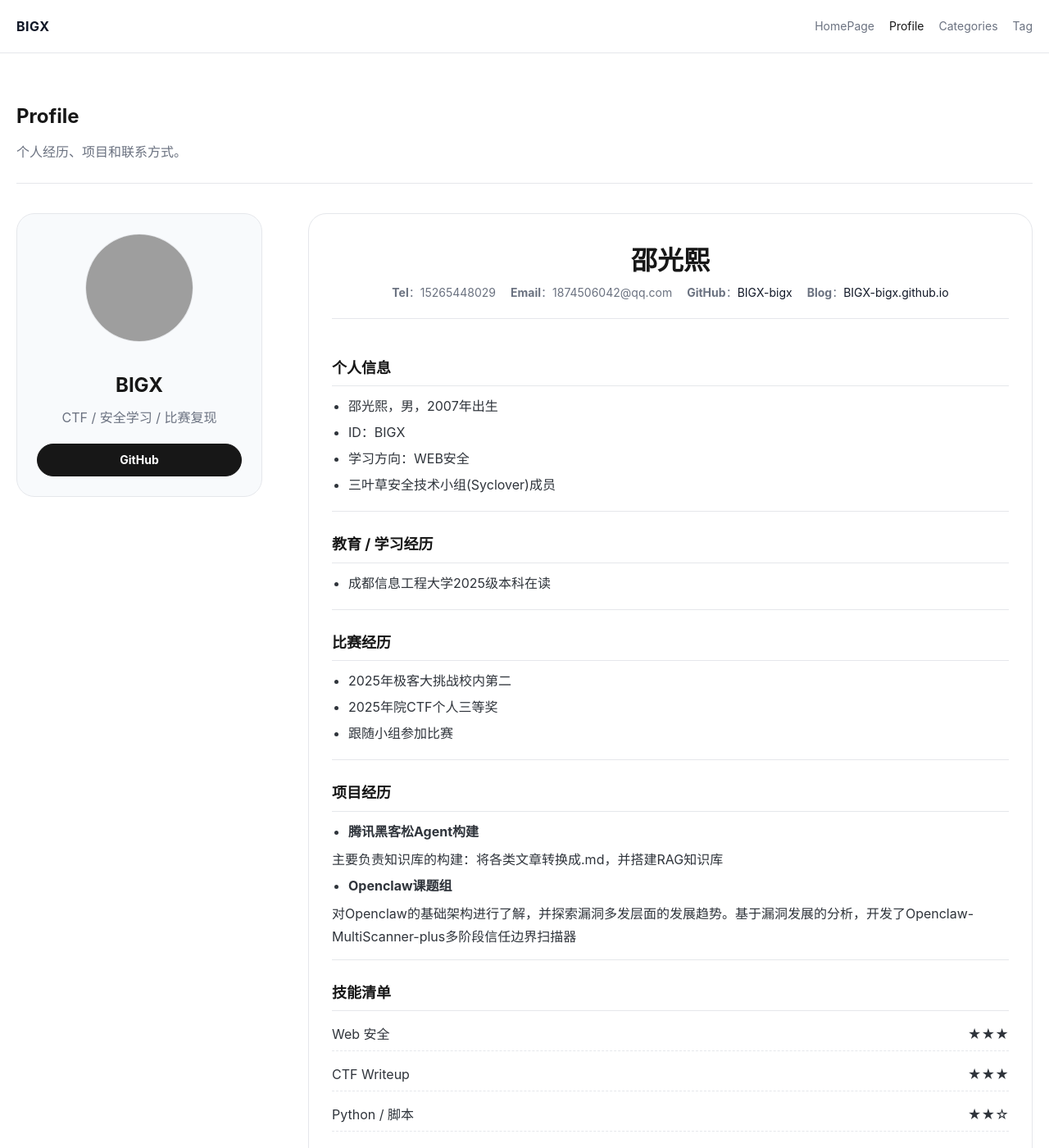
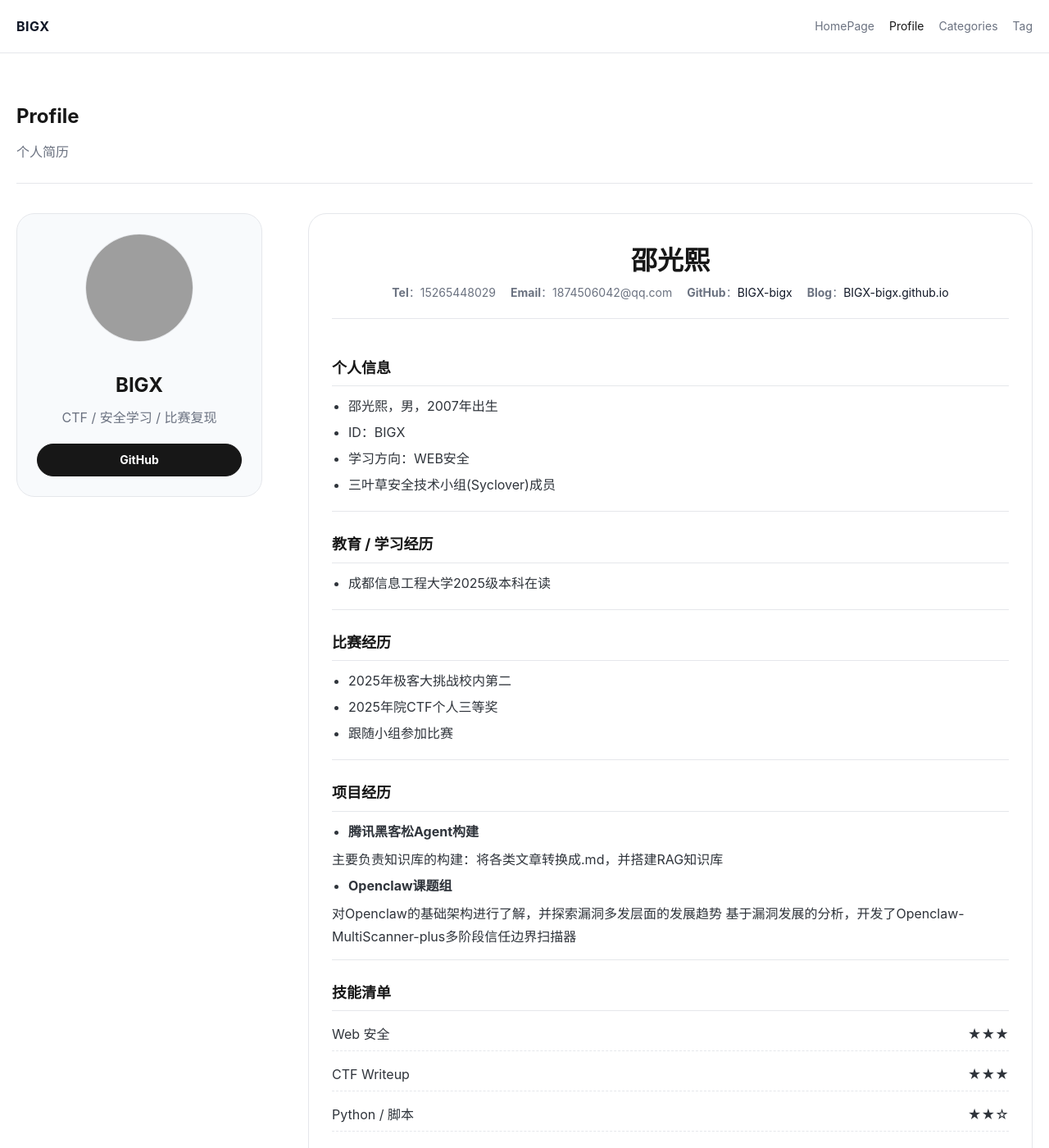
Before and after one commit to BIGX-bigx/BIGX-bigx.github.io, a Jekyll site: the page built from profile.md, in a window 1280 px wide and 1400 px high. Shown: the whole window at 82% size. Built offline with Jekyll 4.4.1, drawn with Linux system fonts in a browser that asks for light colours; grey boxes are pictures that could not be loaded.

Commit message:
Update blog

```diff
--- a/profile.md
+++ b/profile.md
@@ -1,7 +1,7 @@
 ---
 layout: page
 title: Profile
-description: "个人经历、项目和联系方式。"
+description: "个人简历"
 permalink: /profile/
 wide: true
 ---
@@ -66,7 +66,8 @@ wide: true
         <li><strong>Openclaw课题组</strong></li>
       </ul>
       <p>
-        对Openclaw的基础架构进行了解，并探索漏洞多发层面的发展趋势。基于漏洞发展的分析，开发了Openclaw-MultiScanner-plus多阶段信任边界扫描器
+        对Openclaw的基础架构进行了解，并探索漏洞多发层面的发展趋势
+        基于漏洞发展的分析，开发了Openclaw-MultiScanner-plus多阶段信任边界扫描器
       </p>
     </section>
 
```
